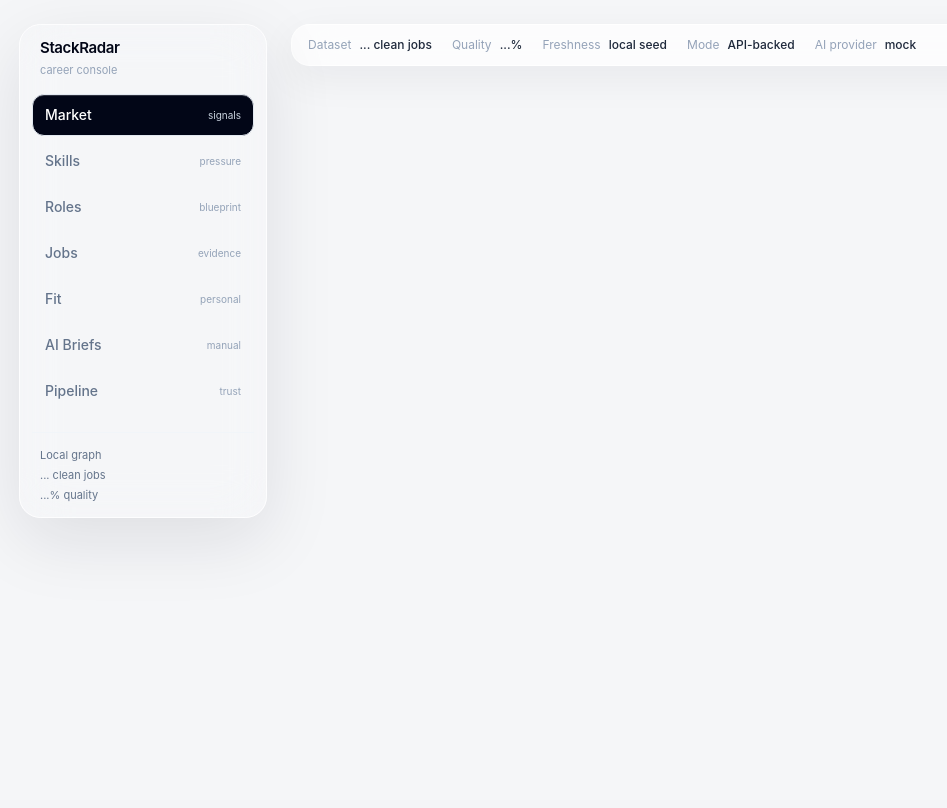
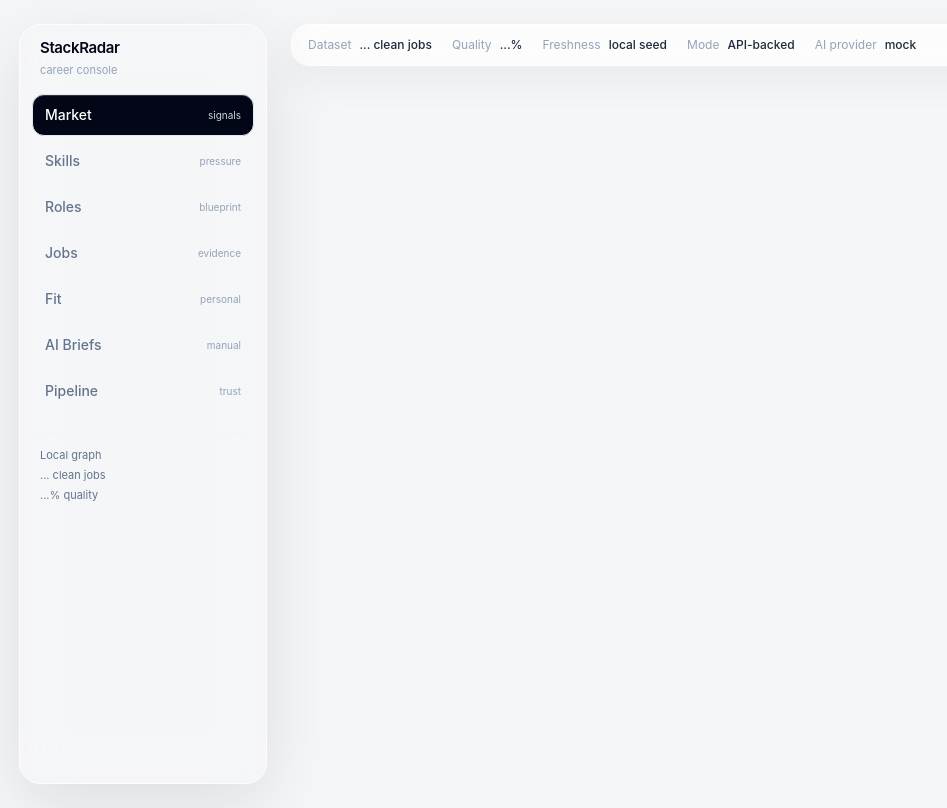
Before and after one commit to muneeb-anjum0/StackRadar, a React (Vite) app in the folder apps/web/: page / in a window 1280 px wide. Shown: the whole page, without its empty margins (13-960 px from the left). Built offline with nearby package versions, Linux system fonts and the light colour scheme; no server answers.

Commit message:
Keep the lens rail viewport sized
Fixes the sidebar sizing so it stays bound to the viewport instead of stretching with long pages.

```diff
--- a/apps/web/src/components/shell/LensRail.tsx
+++ b/apps/web/src/components/shell/LensRail.tsx
@@ -12,7 +12,7 @@ const lenses: { id: Page; label: string; helper: string }[] = [
 
 export function LensRail({ page, onPage, cleanJobs, quality }: { page: Page; onPage: (page: Page) => void; cleanJobs?: number; quality?: number }) {
   return (
-    <aside className="sticky top-5 z-20 rounded-[1.35rem] border border-white/80 bg-white/82 p-3 shadow-[0_22px_70px_rgba(15,23,42,0.10)] backdrop-blur-xl">
+    <aside className="sticky top-5 z-20 max-h-[calc(100vh-2.5rem)] min-h-[calc(100vh-2.5rem)] overflow-y-auto rounded-[1.35rem] border border-white/80 bg-white/82 p-3 shadow-[0_22px_70px_rgba(15,23,42,0.10)] backdrop-blur-xl">
       <div className="px-2 pb-4">
         <p className="text-[15px] font-semibold tracking-tight text-slate-950">StackRadar</p>
         <p className="mt-0.5 text-[11px] text-slate-400">career console</p>
--- a/apps/web/src/components/shell/ShellFrame.tsx
+++ b/apps/web/src/components/shell/ShellFrame.tsx
@@ -13,7 +13,7 @@ export function ShellFrame({ page, onPage, children }: { page: Page; onPage: (pa
 
   return (
     <div className="min-h-screen bg-[#f5f6f8] text-slate-950">
-      <div className="mx-auto grid max-w-[1680px] gap-6 px-4 py-5 sm:px-6 lg:grid-cols-[248px_minmax(0,1fr)] lg:px-8 lg:py-6">
+      <div className="mx-auto grid max-w-[1680px] items-start gap-6 px-4 py-5 sm:px-6 lg:grid-cols-[248px_minmax(0,1fr)] lg:px-8 lg:py-6">
         <LensRail page={page} onPage={onPage} cleanJobs={overview.data?.total_jobs} quality={overview.data?.data_quality_score} />
         <SignalCanvas>
           <ContextRibbon overview={overview.data} sources={sources.data} aiStatus={aiStatus.data} />
```
